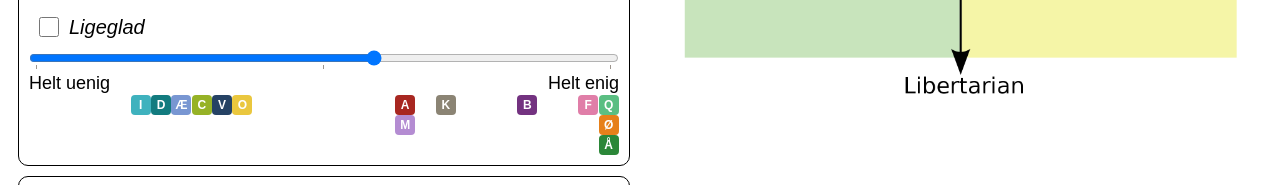
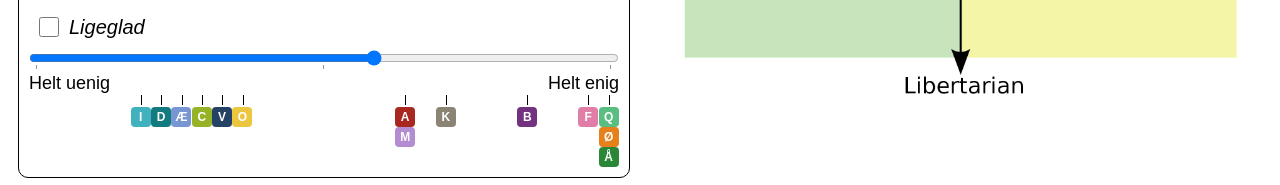
Before and after one commit to andersxa/Kandidattest2022, a plain HTML site: page index.html in a window 1280 px wide. Both pictures are taken after a click on the checkbox "Vis partiers svar (gennemsnitligt)". Shown: the part 536-721 px from the top of the page. Drawn offline with nearby package versions, Linux system fonts and the light colour scheme.

Commit message:
Added marker ticks and fixed end limits of answer buckets.

```diff
--- a/script.js
+++ b/script.js
@@ -102,6 +102,13 @@ document.addEventListener('DOMContentLoaded', function () {
         //Add div with class marker for each party in column
         for (var j = 0; j < columns; j++) {
             var td = document.createElement('td');
+            if (table[j].length) {
+                //Add vertical line in the middle of each column
+                var vertical_line = document.createElement('div');
+                vertical_line.className = 'vertical-line';
+                td.appendChild(vertical_line);
+            }
+
             td.className = 'party-answers-column';
             for (var k = 0; k < table[j].length; k++) {
                 var party = table[j][k];
--- a/style.css
+++ b/style.css
@@ -23,6 +23,7 @@
 .party-answers-column {
     vertical-align: top;
     padding: 0;
+    text-align: center;
 }
 
 .party-answers {
@@ -158,3 +159,11 @@ label {
     margin: 10px;
     padding: 10px;
 }
+
+.vertical-line {
+    left: 50%;
+    height: 10px;
+    border-left: 1px solid black;
+    position: relative;
+    margin-bottom: 2px;
+}
```
